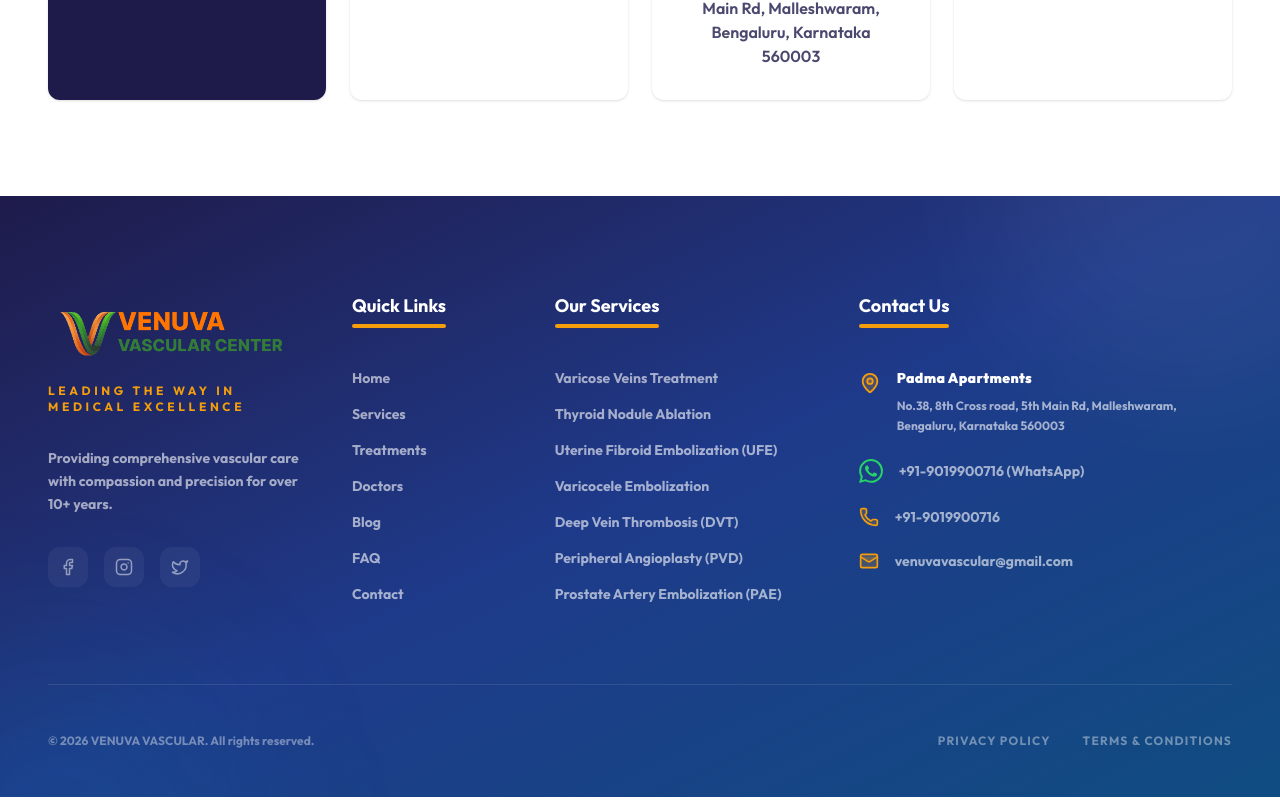
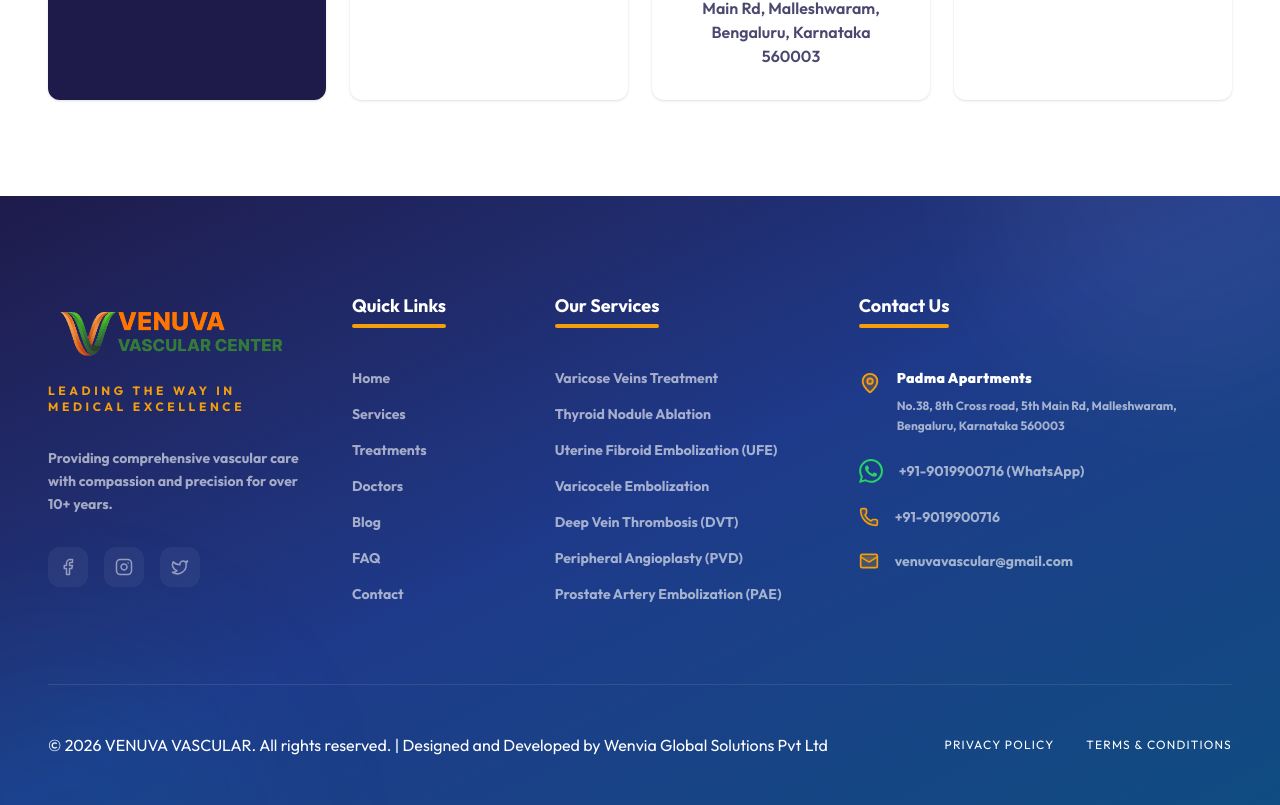
Before and after one commit to wenviaglobal/venuva-vascular, a React (Vite) app: page / in a window 1280 px wide. Shown: the part 7375-8180 px from the top of the page. Built offline with nearby package versions, Linux system fonts and the light colour scheme.

Commit message:
added dr monish treatments or expertise

```diff
--- a/src/components/Footer.jsx
+++ b/src/components/Footer.jsx
@@ -152,8 +152,8 @@
           </div>
         </div>
 
-        <div className="pt-12 flex flex-col md:flex-row justify-between items-center gap-6 text-xs font-bold text-white/40">
-          <p>© 2026 {brand.name}. All rights reserved.</p>
+        <div className="pt-12 flex flex-col md:flex-row justify-between items-center gap-6 text-xs  text-white">
+          <p className="text-base">© 2026 {brand.name}. All rights reserved. | <a  target="blank" href="https://wenvia.global">Designed and Developed by Wenvia Global Solutions Pvt Ltd</a></p>
           <div className="flex gap-8">
             <button className="hover:text-white transition-colors uppercase tracking-widest">Privacy Policy</button>
             <button className="hover:text-white transition-colors uppercase tracking-widest">Terms & Conditions</button>
--- a/src/data/team.js
+++ b/src/data/team.js
@@ -22,7 +22,7 @@
       experience: "10+ Years",
       role: "Consultant",
       tabs: {
-        biography: "Dr. Harsha M T is a renowned Vascular Specialist and Interventional Radiologist with over 10+ years of experience in performing complex minimally invasive procedures. He is one of the finest specialists in Bangalore, highly qualified in image-guided treatments. He relocated to Bangalore and has been instrumental in establishing advanced interventional radiology practices. \n \n With extensive international training and experience, Dr Harsha specializes in treating complex vascular and non-vascular conditions using advanced imaging technologies such as CT, Ultrasound, and Fluoroscopy. \n \n His patient-focused approach combines the precision of radiology with the expertise of a surgeon to deliver effective treatments with minimal pain, faster recovery, and no large surgical scars. \n \n Director – Venuva Vascular Center \n Dr Harsha M T at Venuva Vascular Center, a specialized facility focused on minimally invasive vascular and interventional radiology treatments through pinhole-sized access.",
+        biography: "Dr. Harsha M T is a renowned Vascular Specialist and Interventional Radiologist with over 10+ years of experience in performing complex minimally invasive procedures. He is one of the finest specialists in Bangalore, highly qualified in image-guided treatments. He relocated to Bangalore and has been instrumental in establishing advanced interventional radiology practices. \n \n With extensive international training and experience, Dr Harsha specializes in treating complex vascular and non-vascular conditions using advanced imaging technologies such as CT, Ultrasound, and Fluoroscopy. \n \n His patient-focused approach combines the precision of radiology with the expertise of a surgeon to deliver effective treatments with minimal pain, faster recovery, and no large surgical scars. \n \n   Venuva Vascular Center \n Dr Harsha M T at Venuva Vascular Center, a specialized facility focused on minimally invasive vascular and interventional radiology treatments through pinhole-sized access.",
         expertise: ["Varicose Veins Treatment", "Thyroid Nodule Ablation", "Uterine Fibroid Embolization", "Prostate Artery Embolization","Peripheral Vascular Disease Treatment", "Deep Vein Thrombosis (DVT) management","Varicocele Embolisation","Liver Cancer Interventions","Dialysis Access Procedures"],
         education: ["MBBS", "MD – Radio-Diagnosis (PGIMER Chandigarh)", "FVIR (AIIMS Rishikesh)"," Fellowship in Vascular interventional Radiology - SNUH SOUTH KOREA","European Board of Interventional Radiology (EBIR)","European Diploma in Radiology (EDiR)","Diplomate of the Indian College of Radiology and Imaging (Dip. ICRI)"],
         publications: ["Modern Approaches to Varicose Vein Treatment - Indian Journal of Radiology", "Case Study: Successful UFE on symptomatic fibroids"],
@@ -48,7 +48,7 @@
         biography: `Dr. Monish V is a Vascular Interventional Radiologist with over a decade of experience in minimally invasive, image-guided treatments. He specializes in helping patients avoid major surgery by providing proven non-surgical and catheter-based solutions wherever possible.\n
          His clinical focus includes conditions such as varicose veins, varicocele, uterine fibroids, thyroid nodules, enlarged prostate, blocked leg arteries, and selected cases of deep vein thrombosis. Most procedures are performed as day-care treatments with faster recovery, minimal discomfort, and no surgical scars.\n
          Dr. Monish has been published in reputed national and international journals and has presented his work at leading interventional radiology conferences. He is actively involved in advancing evidence-based, minimally invasive care.`,
-        expertise: ["Catheter-directed Thrombolysis", "Peripheral Angioplasty & Stenting", "Thyroid Nodule Ablation", "Pain Intervention Procedures"],
+        expertise: ["Varicose Veins","Uterine Fibroids Embolization (UFE)","Enlarged Prostate (BPH)","Blocked Leg Arteries (PAD)","Varicocele (Male Infertility)","Thyroid Nodules","Image-Guided Biopsies & FNAC","Deep Vein Thrombosis (DVT)"],
         education: ["MBBS", "MD Radiology", "DNB"],
         publications: ["Advancements in DVT Treatment - Vascular Journal", "Minimal Access Procedures in Modern Medicine"],
         memberships: ["Vascular Society of India", "Indian Society of Vascular & Interventional Radiology (ISVIR)"]
```
